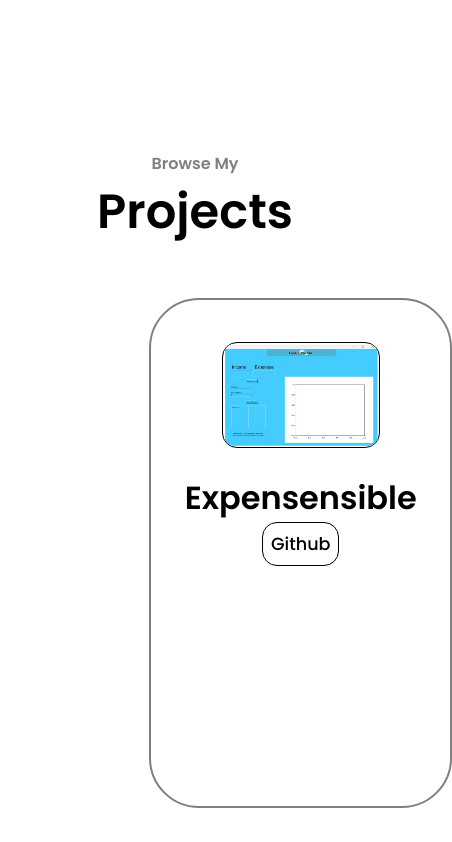
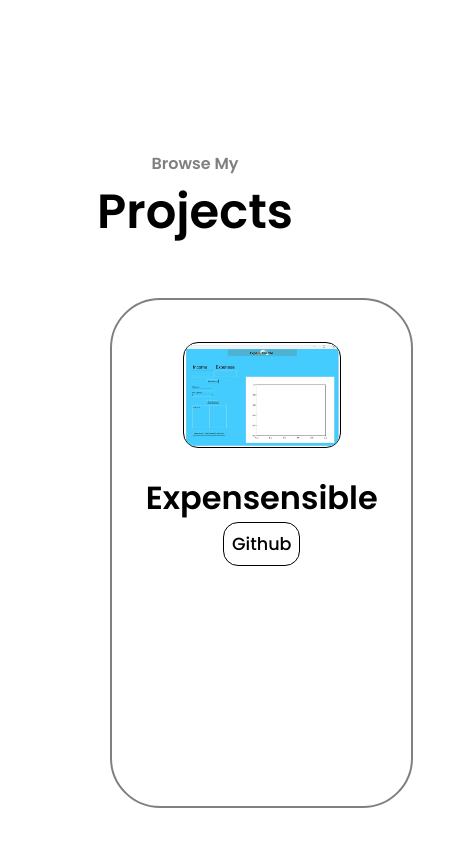
Before and after one commit to Shivansh627/Portfolio, a plain HTML site: page index.html in a window 390 px wide. Shown: the part 3329-4171 px from the top of the page, 452 px wide, since content can reach past the window. Drawn offline with Linux system fonts and the light colour scheme; a web font is replaced by a local one.

Commit message:
another change

```diff
--- a/media1.css
+++ b/media1.css
@@ -93,7 +93,7 @@
         /* text-align: center; */
     }
     .p-con{
-        margin-left: -5vw;
+        margin-left: -15vw;
         width: 55vw;
         height: 50vh;
     }
```
